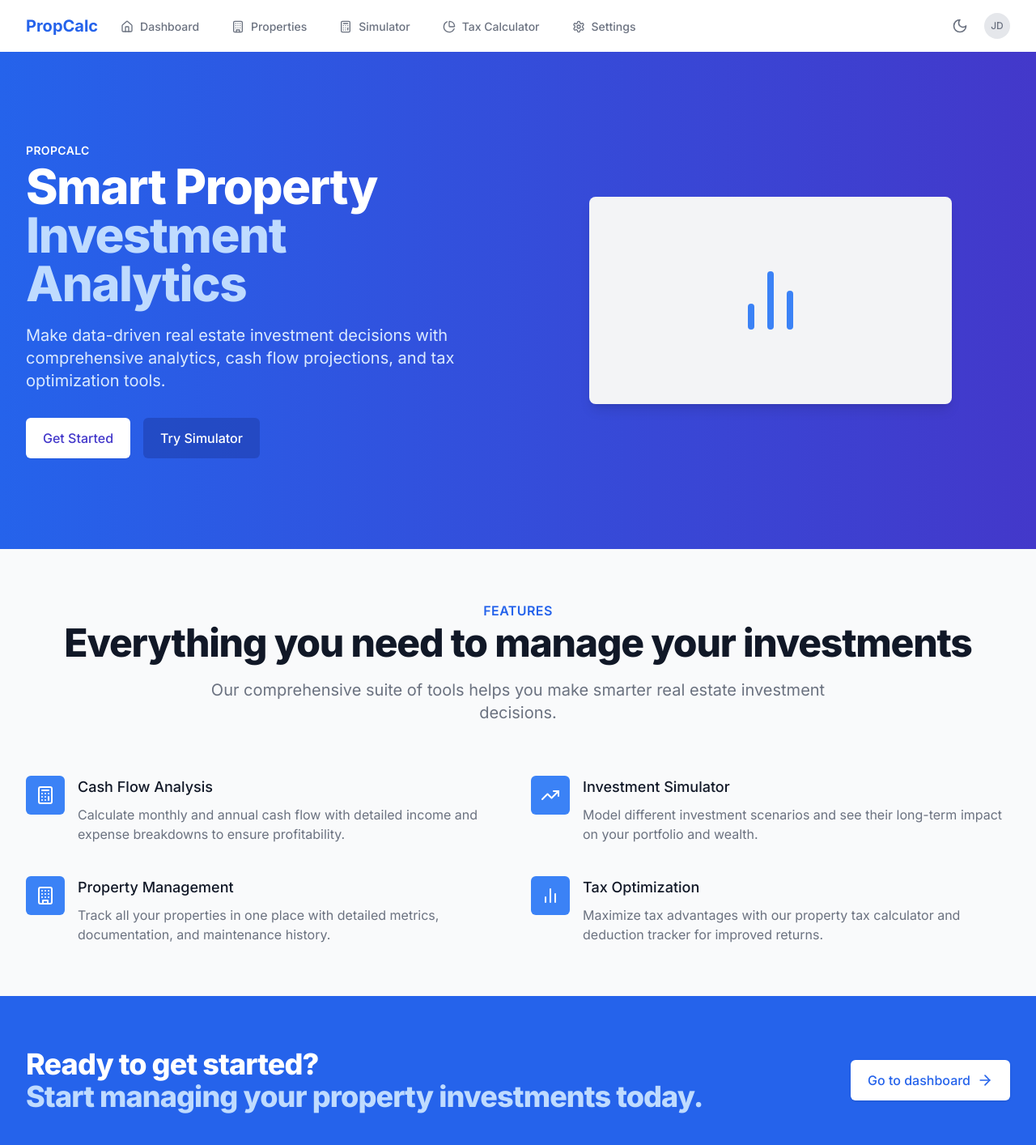
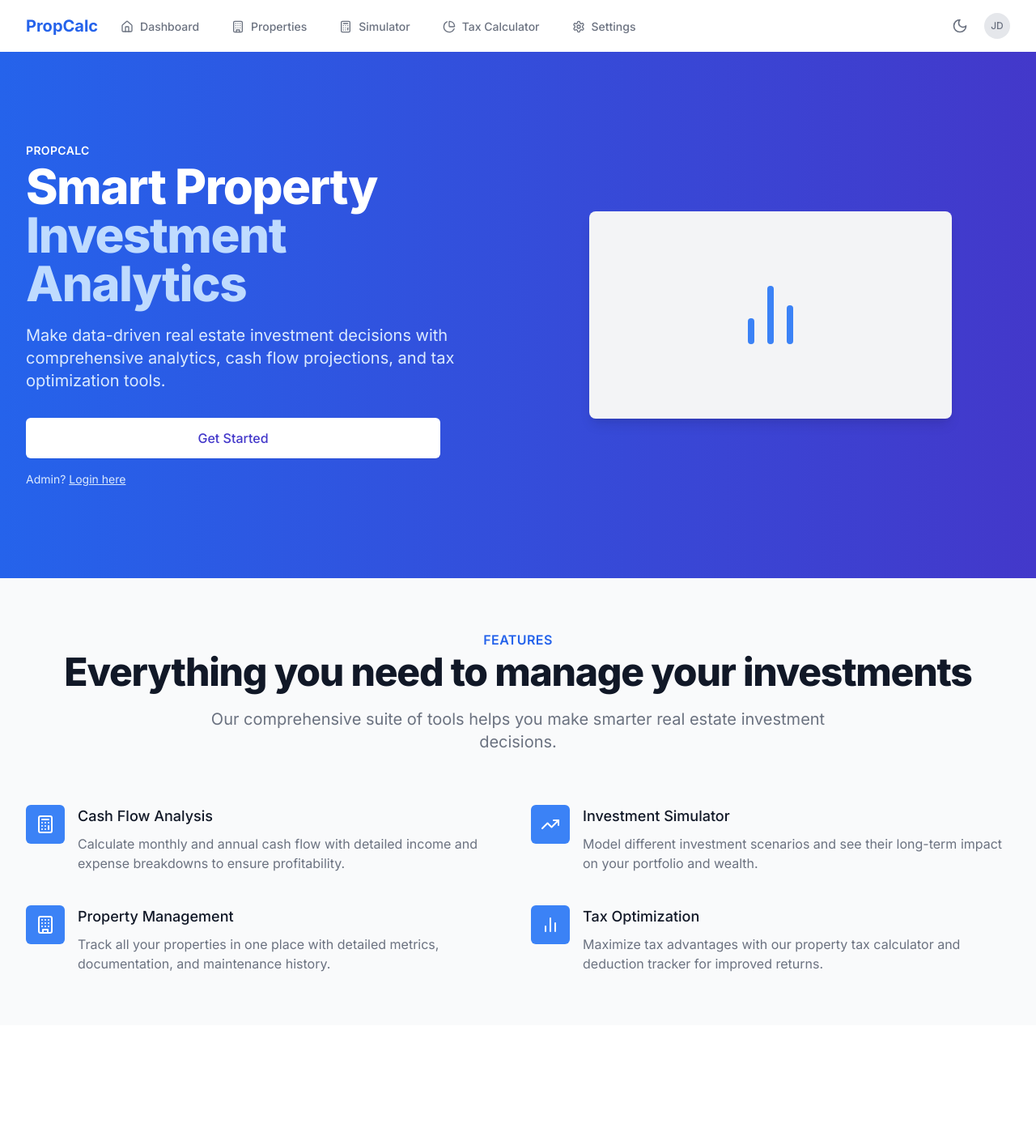
Before and after one commit to ompatil21/propcalc, a Next.js app in the folder frontend/: page / in a window 1280 px wide. Shown: the top 1414 px of the page at 81% size. After the commit the page ends 1266 px from the top, so only its background shows below. Built offline with nearby package versions, Linux system fonts and the light colour scheme.

Commit message:
seperated landing page layout

```diff
--- a/frontend/src/app/page.tsx
+++ b/frontend/src/app/page.tsx
@@ -1,159 +1,9 @@
-
-
-import { ArrowRight, BarChart2, Building, Calculator, TrendingUp } from "lucide-react";
-import Link from "next/link";
-
+import LandingPage from "./LandingClient";
 export const metadata = {
   title: "PropCalc | Property Investment Calculator",
   description: "Calculate and analyze your real estate investments",
 };
 
-export default function HomePage() {
-  return (
-    <div>
-      {/* Hero Section */}
-      <div className="bg-gradient-to-r from-blue-600 to-indigo-700 dark:from-blue-800 dark:to-indigo-900">
-        <div className="max-w-7xl mx-auto px-4 sm:px-6 lg:px-8 py-20 md:py-28">
-          <div className="lg:grid lg:grid-cols-12 lg:gap-8">
-            <div className="sm:text-center md:max-w-2xl md:mx-auto lg:col-span-6 lg:text-left">
-              <h1>
-                <span className="block text-sm font-semibold uppercase tracking-wide text-white">PropCalc</span>
-                <span className="mt-1 block text-4xl tracking-tight font-extrabold sm:text-5xl xl:text-6xl">
-                  <span className="block text-white">Smart Property</span>
-                  <span className="block text-blue-200">Investment Analytics</span>
-                </span>
-              </h1>
-              <p className="mt-3 text-base text-blue-100 sm:mt-5 sm:text-xl lg:text-lg xl:text-xl">
-                Make data-driven real estate investment decisions with comprehensive analytics, cash flow projections, and tax optimization tools.
-              </p>
-              <div className="mt-8 sm:max-w-lg sm:mx-auto sm:text-center lg:text-left lg:mx-0">
-                <div className="flex flex-col sm:flex-row sm:justify-center lg:justify-start space-y-3 sm:space-y-0 sm:space-x-4">
-                  <Link
-                    href="/login"
-                    className="flex items-center justify-center px-5 py-3 border border-transparent text-base font-medium rounded-md shadow-sm text-indigo-700 bg-white hover:bg-indigo-50 focus:outline-none focus:ring-2 focus:ring-offset-2 focus:ring-indigo-300"
-                  >
-                    Get Started
-                  </Link>
-
-                  <Link
-                    href="/simulator"
-                    className="flex items-center justify-center px-5 py-3 border border-transparent text-base font-medium rounded-md text-white bg-blue-800 bg-opacity-60 hover:bg-opacity-70 focus:outline-none focus:ring-2 focus:ring-offset-2 focus:ring-indigo-500"
-                  >
-                    Try Simulator
-                  </Link>
-                </div>
-              </div>
-            </div>
-            <div className="mt-12 relative sm:max-w-lg sm:mx-auto lg:mt-0 lg:max-w-none lg:mx-0 lg:col-span-6 lg:flex lg:items-center">
-              <div className="relative mx-auto w-full rounded-lg shadow-lg lg:max-w-md">
-                <div className="relative block w-full bg-white dark:bg-gray-800 rounded-lg overflow-hidden">
-                  <div className="w-full h-64 flex items-center justify-center bg-gray-100 dark:bg-gray-700">
-                    <BarChart2 className="h-24 w-24 text-blue-500" />
-                  </div>
-                  <div className="absolute inset-0 w-full h-full flex items-center justify-center">
-                    <div className="opacity-80 rounded-lg overflow-hidden">
-                      <div className="relative h-64">
-                        <div className="absolute p-5 flex flex-col gap-2 w-full h-full justify-center items-center backdrop-blur-sm bg-black/30">
-                          <p className="text-xl font-semibold text-white">Property Investment Calculator</p>
-                          <p className="text-sm text-white">Analyze returns, optimize taxes, and track portfolio growth</p>
-                        </div>
-                      </div>
-                    </div>
-                  </div>
-                </div>
-              </div>
-            </div>
-          </div>
-        </div>
-      </div>
-
-      {/* Features Section */}
-      <div className="py-16 bg-gray-50 dark:bg-gray-900 overflow-hidden">
-        <div className="max-w-7xl mx-auto px-4 sm:px-6 lg:px-8">
-          <div className="text-center">
-            <h2 className="text-base font-semibold text-blue-600 dark:text-blue-400 tracking-wide uppercase">Features</h2>
-            <p className="mt-1 text-4xl font-extrabold text-gray-900 dark:text-white sm:text-5xl sm:tracking-tight">
-              Everything you need to manage your investments
-            </p>
-            <p className="max-w-3xl mt-5 mx-auto text-xl text-gray-500 dark:text-gray-400">
-              Our comprehensive suite of tools helps you make smarter real estate investment decisions.
-            </p>
-          </div>
-
-          <div className="mt-16">
-            <div className="space-y-10 md:space-y-0 md:grid md:grid-cols-2 md:gap-x-8 md:gap-y-10">
-              <div className="relative">
-                <div className="absolute flex items-center justify-center h-12 w-12 rounded-md bg-blue-500 text-white">
-                  <Calculator className="h-6 w-6" />
-                </div>
-                <div className="ml-16">
-                  <h3 className="text-lg font-medium text-gray-900 dark:text-white">Cash Flow Analysis</h3>
-                  <p className="mt-2 text-base text-gray-500 dark:text-gray-400">
-                    Calculate monthly and annual cash flow with detailed income and expense breakdowns to ensure profitability.
-                  </p>
-                </div>
-              </div>
-
-              <div className="relative">
-                <div className="absolute flex items-center justify-center h-12 w-12 rounded-md bg-blue-500 text-white">
-                  <TrendingUp className="h-6 w-6" />
-                </div>
-                <div className="ml-16">
-                  <h3 className="text-lg font-medium text-gray-900 dark:text-white">Investment Simulator</h3>
-                  <p className="mt-2 text-base text-gray-500 dark:text-gray-400">
-                    Model different investment scenarios and see their long-term impact on your portfolio and wealth.
-                  </p>
-                </div>
-              </div>
-
-              <div className="relative">
-                <div className="absolute flex items-center justify-center h-12 w-12 rounded-md bg-blue-500 text-white">
-                  <Building className="h-6 w-6" />
-                </div>
-                <div className="ml-16">
-                  <h3 className="text-lg font-medium text-gray-900 dark:text-white">Property Management</h3>
-                  <p className="mt-2 text-base text-gray-500 dark:text-gray-400">
-                    Track all your properties in one place with detailed metrics, documentation, and maintenance history.
-                  </p>
-                </div>
-              </div>
-
-              <div className="relative">
-                <div className="absolute flex items-center justify-center h-12 w-12 rounded-md bg-blue-500 text-white">
-                  <BarChart2 className="h-6 w-6" />
-                </div>
-                <div className="ml-16">
-                  <h3 className="text-lg font-medium text-gray-900 dark:text-white">Tax Optimization</h3>
-                  <p className="mt-2 text-base text-gray-500 dark:text-gray-400">
-                    Maximize tax advantages with our property tax calculator and deduction tracker for improved returns.
-                  </p>
-                </div>
-              </div>
-            </div>
-          </div>
-        </div>
-      </div>
-
-      {/* CTA Section */}
-      <div className="bg-blue-600 dark:bg-blue-800">
-        <div className="max-w-7xl mx-auto py-12 px-4 sm:px-6 lg:py-16 lg:px-8 lg:flex lg:items-center lg:justify-between">
-          <h2 className="text-3xl font-extrabold tracking-tight text-white sm:text-4xl">
-            <span className="block">Ready to get started?</span>
-            <span className="block text-blue-200">Start managing your property investments today.</span>
-          </h2>
-          <div className="mt-8 flex lg:mt-0 lg:flex-shrink-0">
-            <div className="inline-flex rounded-md shadow">
-              <Link
-                href="/dashboard"
-                className="inline-flex items-center justify-center px-5 py-3 border border-transparent text-base font-medium rounded-md text-blue-600 bg-white hover:bg-blue-50"
-              >
-                Go to dashboard
-                <ArrowRight className="ml-2 h-5 w-5" />
-              </Link>
-            </div>
-          </div>
-        </div>
-      </div>
-    </div>
-  );
+export default function Page() {
+  return <LandingPage />;
 }
```
